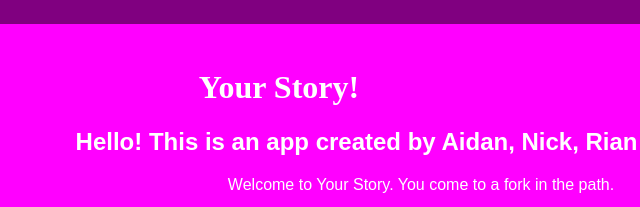
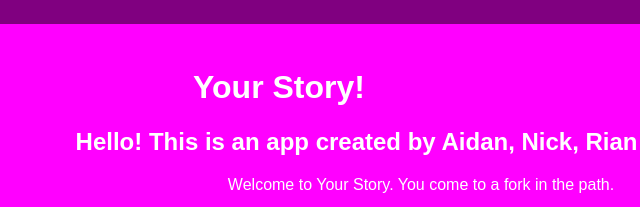
Before and after one commit to HenryCoder/Your_Story, a plain HTML site: page index.html in a window 1280 px wide. Shown: the top 207 px of the page, 361-1001 px from the left. Drawn offline with nearby package versions, Linux system fonts and the light colour scheme.

Commit message:
Update styles.css

```diff
--- a/css/styles.css
+++ b/css/styles.css
@@ -8,6 +8,8 @@ body {
 }
 
 h1{
+	font-family: fantasy;
+	color: white;
 	font-size:10;
 }
 
```
